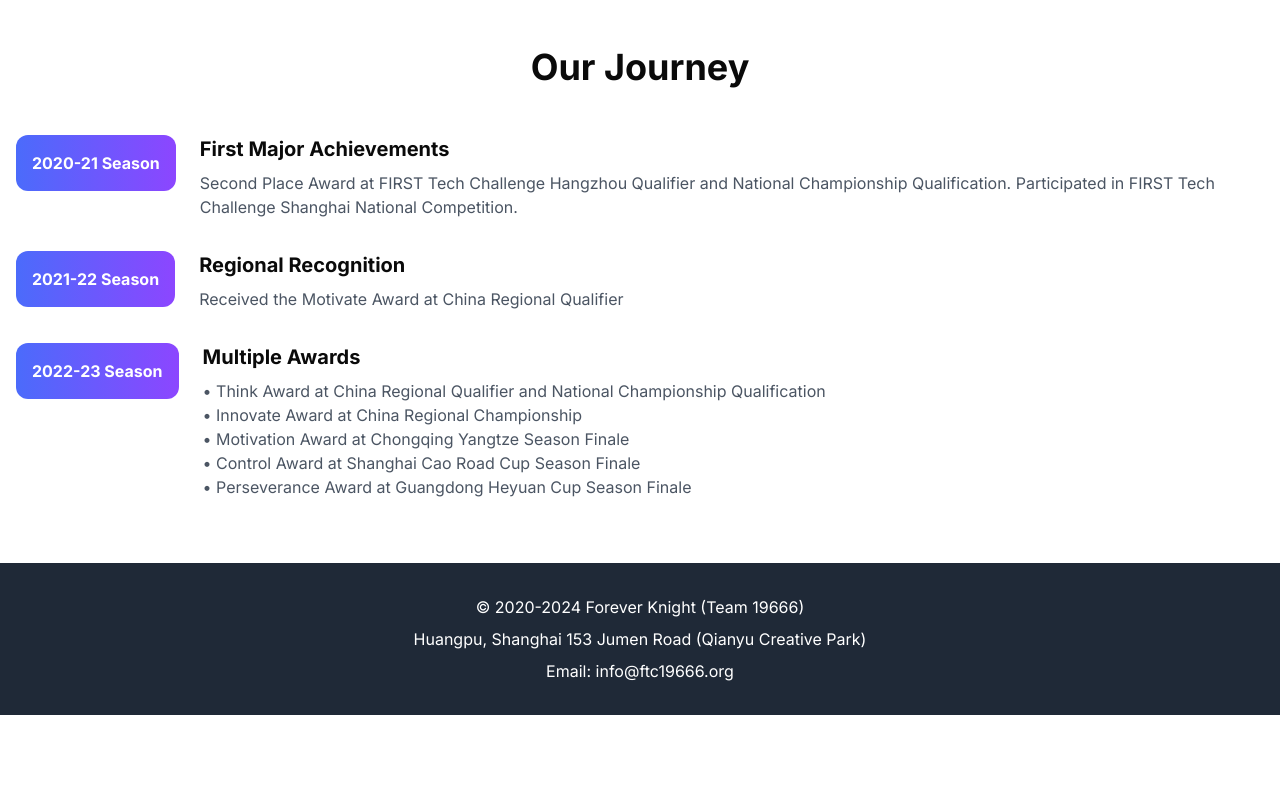
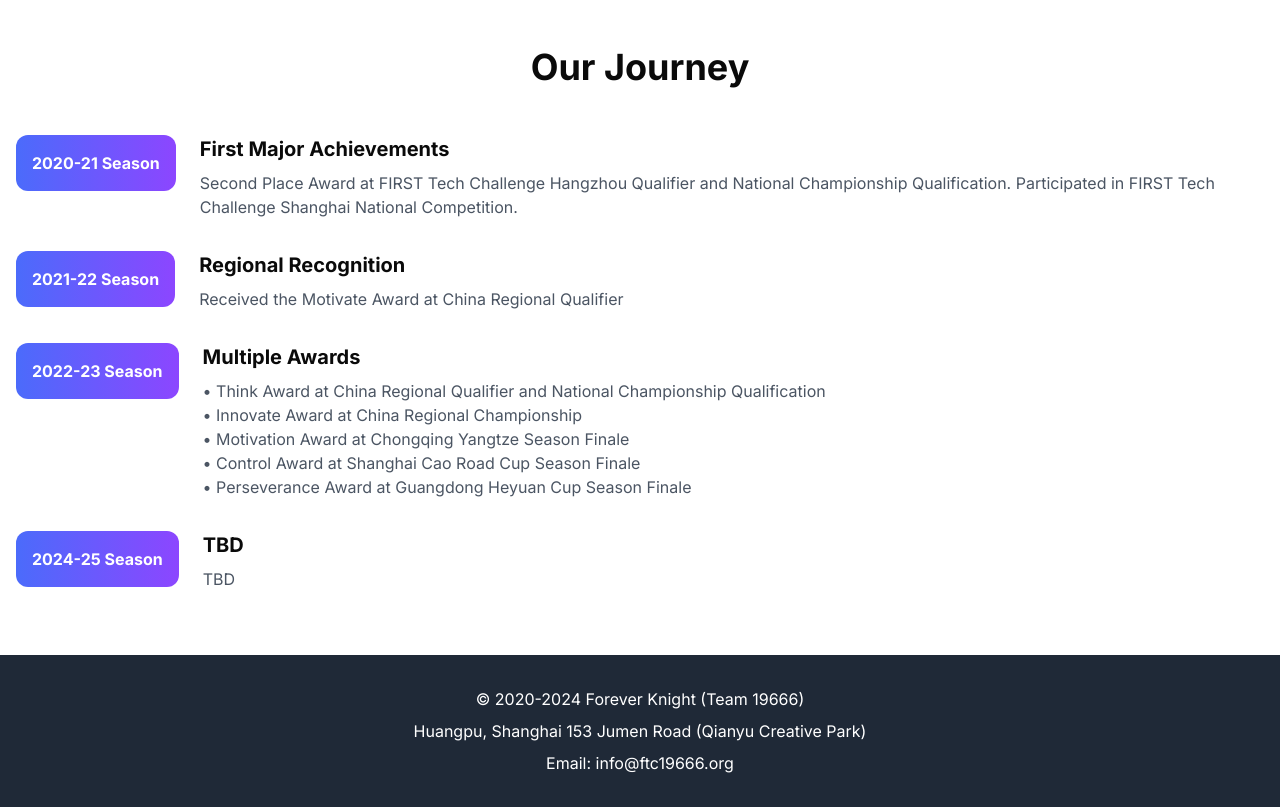
Before and after one commit to Tomywang999/ftc19666-website, a Next.js app: page /about-us in a window 1280 px wide. Shown: the part 1440-2247 px from the top of the page. Before the commit the page ends 2155 px from the top, so only its background shows below. Built offline with nearby package versions, Linux system fonts and the light colour scheme.

Commit message:
add 24-25 awards

```diff
--- a/app/about-us/page.tsx
+++ b/app/about-us/page.tsx
@@ -114,7 +114,12 @@
 • Motivation Award at Chongqing Yangtze Season Finale
 • Control Award at Shanghai Cao Road Cup Season Finale
 • Perseverance Award at Guangdong Heyuan Cup Season Finale`
-            }
+            },
+            {
+              year: '2024-25 Season',
+              title: 'TBD',
+              description: 'TBD'
+            },
           ].map((event, index) => (
             <div key={index} className="flex gap-6 items-start">
               <div className="bg-gradient-to-r from-[#4B6BFB] to-[#8C46FF] p-4 rounded-xl text-white font-bold whitespace-nowrap">
```
